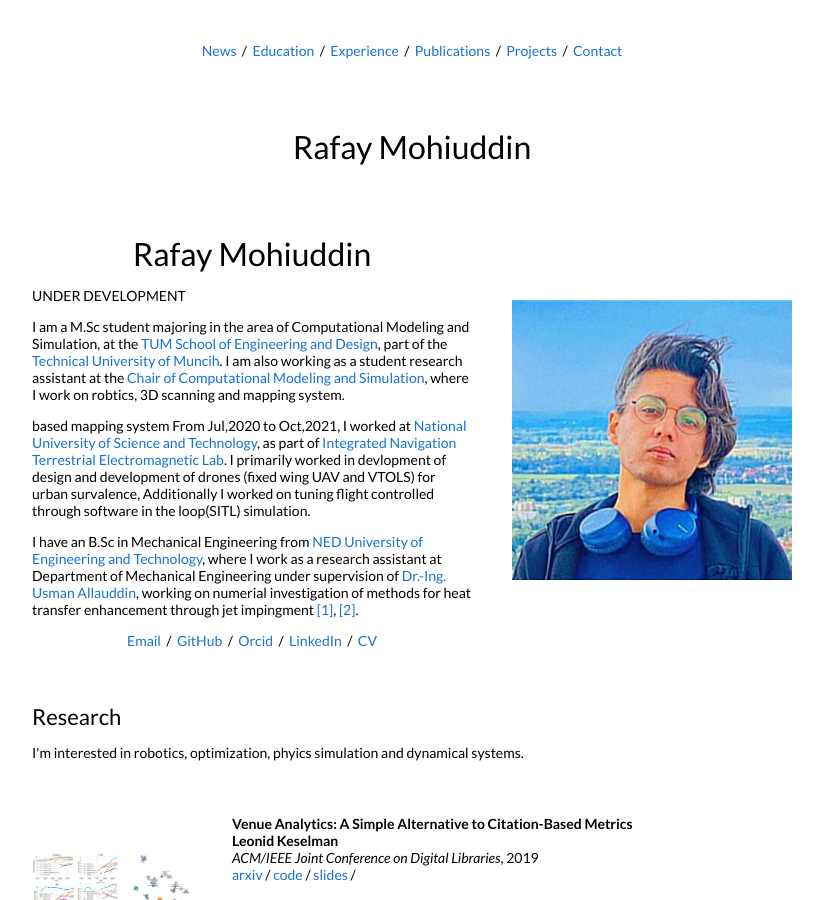
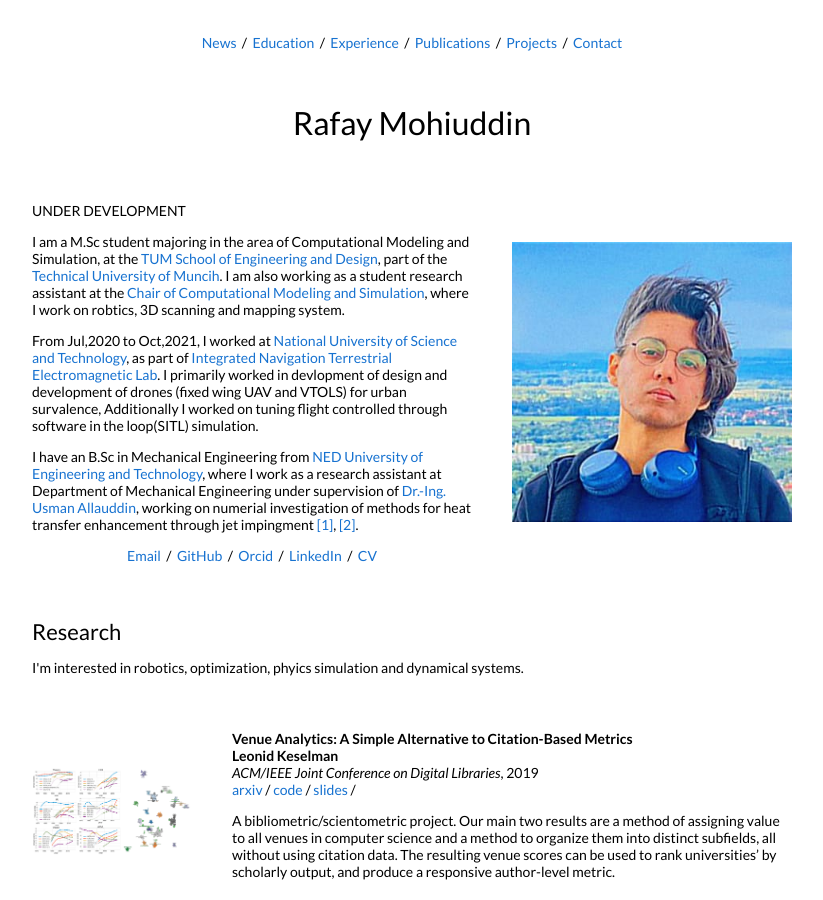
Before and after one commit to rafaymhddn/rafaymhddn.github.io, a Jekyll site: the page built from _posts/2019-06-02-venue.markdown, in a window 1280 px wide and 900 px high. Shown: the whole window, without its empty margins (228-1051 px from the left). Built offline with Jekyll 4.4.1, drawn with Linux system fonts in a browser that asks for light colours.

Commit message:
name updated

```diff
--- a/_layouts/default.html
+++ b/_layouts/default.html
@@ -26,7 +26,7 @@
 
         <table style="width:100%;border:0px;border-spacing:0px;border-collapse:separate;margin-right:auto;margin-left:auto;"><tbody>
           <tr style="padding:0px">
-            <td style="padding:2.5%;width:63%;vertical-align:middle">
+            <td style="padding:1.5%;width:63%;vertical-align:middle">
               <p style="text-align:center">
                 <a href="#news" onclick=Expand("news")>News</a>
                 &nbsp;/&nbsp;
@@ -47,7 +47,7 @@
 <!-- Name -->
         <table style="width:100%;border:0px;border-spacing:0px;border-collapse:separate;margin-right:auto;margin-left:auto;"><tbody>
           <tr style="padding:0px">
-            <td style="padding:2.5%;width:63%;vertical-align:middle">
+            <td style="padding:1.5%;width:63%;vertical-align:middle">
               <p style="text-align:center">
                 <h1  style="text-align:center"><name>Rafay Mohiuddin</name></h1>
               </p>
@@ -60,14 +60,11 @@
         <table style="width:100%;border:0px;border-spacing:0px;border-collapse:separate;margin-right:auto;margin-left:auto;">
           <tr style="padding:0px">
             <td style="padding:2.5%;width:60%;vertical-align:middle">
-              <h1>
-                Rafay Mohiuddin
-              </h1>
 
               <p>UNDER DEVELOPMENT
               <p>I am a M.Sc student majoring in the area of Computational Modeling and Simulation, at the <a href="https://www.ed.tum.de/en/ed/home-1/">TUM School of Engineering and Design</a>, part of the <a href="https://www.tum.de/en/">Technical University of Muncih</a>. I am also working as a student research assistant at the <a href="https://www.cee.ed.tum.de/cms/home/">Chair of Computational Modeling and Simulation</a>, where I work on robtics, 3D scanning and mapping system.
               </p>
-              <p>based mapping system
+              <p>
                 From Jul,2020 to Oct,2021, I worked at <a href="https://nust.edu.pk/">National University of Science and Technology</a>, as part of <a href="https://nust.edu.pk/">Integrated Navigation Terrestrial Electromagnetic Lab</a>. I primarily worked in devlopment of design and development of drones (fixed wing UAV and VTOLS) for urban survalence, Additionally I worked on tuning flight controlled through software in the loop(SITL) simulation.
               </p>
               <p>
```
